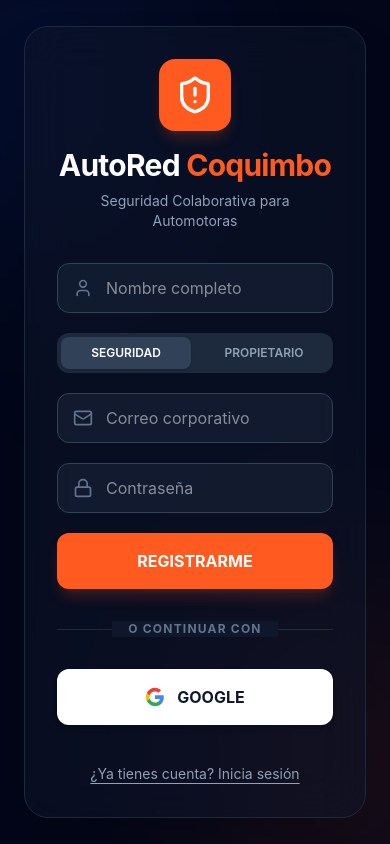
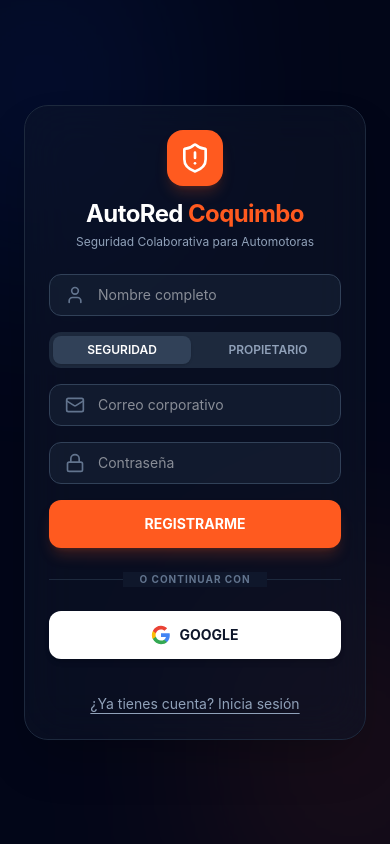
Before and after one commit to armyv7v/autored_coquimbo, a React (Vite) app: page /login in a window 390 px wide. Both pictures are taken after a click on the button "¿No tienes cuenta? Regístrate aquí". Built offline with nearby package versions, Linux system fonts and the light colour scheme; no server answers; the database is empty.

Commit message:
style: optimize login and flash report modal responsiveness for small devices

```diff
--- a/src/components/FlashReport.tsx
+++ b/src/components/FlashReport.tsx
@@ -158,35 +158,35 @@
               animate={{ scale: 1, y: 0, rotateX: 0 }}
               exit={{ scale: 0.8, y: 50, rotateX: 20 }}
               transition={{ type: "spring", damping: 20, stiffness: 300 }}
-              className="bg-slate-900 border border-white/10 w-full max-w-xl rounded-[2.5rem] overflow-hidden shadow-[0_20px_100px_-20px_rgba(220,38,38,0.3)] relative"
+              className="bg-slate-900 border border-white/10 w-full max-w-xl rounded-[2.5rem] flex flex-col max-h-[90vh] overflow-hidden shadow-[0_20px_100px_-20px_rgba(220,38,38,0.3)] relative"
               id="flash-report-panel"
             >
               {/* Premium Glow Effect */}
               <div className="absolute -top-24 -left-24 w-48 h-48 bg-red-600/20 blur-[80px] pointer-events-none" />
               <div className="absolute -bottom-24 -right-24 w-48 h-48 bg-brand-primary/20 blur-[80px] pointer-events-none" />
 
-              <div className="bg-gradient-to-br from-red-600/20 to-transparent p-8 flex items-center justify-between border-b border-white/5">
+              <div className="bg-gradient-to-br from-red-600/20 to-transparent p-6 flex items-center justify-between border-b border-white/5 shrink-0">
                 <div className="flex items-center gap-4">
-                  <div className="bg-red-600 p-3 rounded-2xl shadow-lg shadow-red-600/40 rotate-3">
-                    <AlertTriangle className="w-7 h-7 text-white" />
+                  <div className="bg-red-600 p-2.5 rounded-2xl shadow-lg shadow-red-600/40 rotate-3">
+                    <AlertTriangle className="w-6 h-6 text-white" />
                   </div>
                   <div>
-                    <h2 className="text-2xl font-black text-white tracking-tight">ALERTA FLASH</h2>
-                    <p className="text-red-400/60 text-[10px] font-bold uppercase tracking-[0.2em]">Red de Seguridad Coquimbo</p>
+                    <h2 className="text-xl font-black text-white tracking-tight">ALERTA FLASH</h2>
+                    <p className="text-red-400/60 text-[9px] font-bold uppercase tracking-[0.2em]">Red de Seguridad Coquimbo</p>
                   </div>
                 </div>
                 <button
                   onClick={() => setIsOpen(false)}
-                  className="bg-white/5 hover:bg-white/10 text-slate-400 hover:text-white p-3 rounded-2xl transition-all"
+                  className="bg-white/5 hover:bg-white/10 text-slate-400 hover:text-white p-2.5 rounded-xl transition-all"
                 >
-                  <X className="w-6 h-6" />
+                  <X className="w-5 h-5" />
                 </button>
               </div>
 
-              <form onSubmit={handleSubmit} className="p-8 space-y-8">
+              <form onSubmit={handleSubmit} className="p-6 md:p-8 space-y-6 flex-1 overflow-y-auto custom-scrollbar">
                 <div>
-                  <label className="text-[10px] font-black text-slate-500 uppercase tracking-[0.25em] mb-4 block pl-1">Seleccionar Emergencia</label>
-                  <div className="grid grid-cols-2 md:grid-cols-4 gap-4">
+                  <label className="text-[9px] font-black text-slate-500 uppercase tracking-[0.25em] mb-3 block pl-1">Seleccionar Emergencia</label>
+                  <div className="grid grid-cols-2 md:grid-cols-4 gap-3">
                     {[
                       { id: 'ROBO', label: 'Robo / Asalto', color: 'bg-red-600', icon: ShieldAlert },
                       { id: 'SOSPECHOSO', label: 'Sospechoso', color: 'bg-orange-600', icon: AlertTriangle },
@@ -197,29 +197,29 @@
                         key={item.id}
                         type="button"
                         onClick={() => setType(item.id as any)}
-                        className={`group p-5 rounded-[2rem] border-2 transition-all flex flex-col items-center gap-3 relative overflow-hidden ${type === item.id ? `border-white/50 ${item.color} text-white scale-105 shadow-xl` : 'border-white/5 bg-white/5 text-slate-500 hover:border-white/20 hover:bg-white/10'}`}
+                        className={`group p-4 rounded-[1.5rem] border transition-all flex flex-col items-center gap-2.5 relative overflow-hidden ${type === item.id ? `border-white/30 ${item.color} text-white scale-105 shadow-lg` : 'border-white/5 bg-white/5 text-slate-500 hover:border-white/20 hover:bg-white/10'}`}
                       >
-                        <item.icon className={`w-8 h-8 transition-transform group-hover:rotate-12 ${type === item.id ? 'text-white' : 'text-slate-600'}`} />
-                        <span className="text-[9px] font-black text-center leading-tight uppercase tracking-widest">{item.label}</span>
+                        <item.icon className={`w-7 h-7 transition-transform group-hover:rotate-12 ${type === item.id ? 'text-white' : 'text-slate-600'}`} />
+                        <span className="text-[9px] font-black text-center leading-tight uppercase tracking-wider">{item.label}</span>
                       </button>
                     ))}
                   </div>
                 </div>
 
-                <div className="space-y-6">
+                <div className="space-y-5">
                   <div className="relative group">
                      <textarea
                       placeholder="¿Qué está pasando? Sé breve y específico..."
-                      className="w-full bg-white/5 border border-white/5 rounded-3xl p-6 text-white text-sm focus:outline-none focus:border-red-500/50 focus:bg-white/[0.07] transition-all min-h-[100px] placeholder:text-slate-600"
+                      className="w-full bg-white/5 border border-white/5 rounded-3xl p-5 text-white text-sm focus:outline-none focus:border-red-500/50 focus:bg-white/[0.07] transition-all min-h-[80px] placeholder:text-slate-600"
                       value={description}
                       onChange={(e) => setDescription(e.target.value)}
                     />
-                    <div className="absolute bottom-4 right-4 text-[10px] font-mono text-slate-600">
+                    <div className="absolute bottom-4 right-4 text-[9px] font-mono text-slate-600">
                       {description.length}/500
                     </div>
                   </div>
 
-                  <div className="flex gap-4">
+                  <div className="flex gap-3">
                     <div className="flex-1">
                       <input
                         type="file"
@@ -232,9 +232,9 @@
                       <button
                         type="button"
                         onClick={() => fileInputRef.current?.click()}
-                        className={`w-full h-14 flex items-center justify-center gap-3 rounded-2xl border-2 transition-all text-xs font-black uppercase tracking-widest ${imagePreview ? 'bg-emerald-600/20 border-emerald-500/50 text-emerald-400 shadow-[0_0_20px_rgba(16,185,129,0.2)]' : 'bg-white/5 border-white/5 hover:border-white/20 text-slate-400 select-none'}`}
+                        className={`w-full h-12 flex items-center justify-center gap-3 rounded-2xl border transition-all text-xs font-black uppercase tracking-widest ${imagePreview ? 'bg-emerald-600/20 border-emerald-500/50 text-emerald-400 shadow-[0_0_20px_rgba(16,185,129,0.2)]' : 'bg-white/5 border-white/5 hover:border-white/20 text-slate-400 select-none'}`}
                       >
-                        {imagePreview ? <Check className="w-5 h-5" /> : <Camera className="w-5 h-5" />}
+                        {imagePreview ? <Check className="w-4 h-4" /> : <Camera className="w-4 h-4" />}
                         {imagePreview ? 'Imagen lista' : 'Adjuntar Foto'}
                       </button>
                     </div>
@@ -242,9 +242,9 @@
                     <button
                       type="button"
                       onClick={() => setPickingLocation(true)}
-                      className={`flex-1 h-14 flex items-center justify-center gap-3 rounded-2xl border-2 transition-all text-xs font-black uppercase tracking-widest ${usingGps ? 'bg-blue-600/20 border-blue-500/50 text-blue-400 shadow-[0_0_20px_rgba(59,130,246,0.2)]' : 'bg-white/5 border-white/5 hover:border-white/20 text-slate-400 underline decoration-dotted decoration-slate-700'}`}
+                      className={`flex-1 h-12 flex items-center justify-center gap-3 rounded-2xl border transition-all text-xs font-black uppercase tracking-widest ${usingGps ? 'bg-blue-600/20 border-blue-500/50 text-blue-400 shadow-[0_0_20px_rgba(59,130,246,0.2)]' : 'bg-white/5 border-white/5 hover:border-white/20 text-slate-400 underline decoration-dotted decoration-slate-700'}`}
                     >
-                      <MapPin className="w-5 h-5" />
+                      <MapPin className="w-4 h-4" />
                       {usingGps ? 'Ubicación OK' : 'Fijar Ubicación'}
                     </button>
                   </div>
@@ -253,16 +253,16 @@
                     <motion.div
                       initial={{ opacity: 0, scale: 0.9, y: 10 }}
                       animate={{ opacity: 1, scale: 1, y: 0 }}
-                      className="relative w-full h-40 rounded-[2rem] overflow-hidden border-2 border-white/10 group"
+                      className="relative w-full h-32 rounded-[1.5rem] overflow-hidden border border-white/10 group"
                     >
                       <img src={imagePreview} alt="Preview" className="w-full h-full object-cover transition-transform duration-700 group-hover:scale-110" />
                       <div className="absolute inset-0 bg-gradient-to-t from-black/60 to-transparent opacity-0 group-hover:opacity-100 transition-opacity" />
                       <button
                         type="button"
                         onClick={() => { setImage(null); setImagePreview(null); }}
-                        className="absolute top-4 right-4 bg-red-600 p-2.5 rounded-2xl text-white shadow-xl hover:bg-red-700 active:scale-95 transition-all"
+                        className="absolute top-3 right-3 bg-red-600 p-2 rounded-xl text-white shadow-xl hover:bg-red-700 active:scale-95 transition-all"
                       >
-                        <X className="w-5 h-5" />
+                        <X className="w-4 h-4" />
                       </button>
                     </motion.div>
                   )}
@@ -271,15 +271,15 @@
                 <button
                   type="submit"
                   disabled={loading || !type}
-                  className="w-full group relative h-20 bg-red-600 hover:bg-red-700 disabled:bg-slate-800 disabled:text-slate-600 text-white rounded-[2rem] shadow-2xl shadow-red-600/30 transition-all flex items-center justify-center gap-4 transform active:scale-95 overflow-hidden"
+                  className="w-full group relative h-16 bg-red-600 hover:bg-red-700 disabled:bg-slate-800 disabled:text-slate-600 text-white rounded-2xl shadow-xl shadow-red-600/20 transition-all flex items-center justify-center gap-3 transform active:scale-95 overflow-hidden"
                 >
                   <div className="absolute inset-0 bg-gradient-to-r from-transparent via-white/10 to-transparent -translate-x-full group-hover:animate-[shimmer_2s_infinite]" />
                   {loading ? (
-                    <Loader2 className="w-8 h-8 animate-spin text-white/50" />
+                    <Loader2 className="w-6 h-6 animate-spin text-white/50" />
                   ) : (
                     <>
-                      <Send className="w-6 h-6 group-hover:translate-x-1 group-hover:-translate-y-1 transition-transform" />
-                      <span className="text-xl font-black tracking-tighter italic">ENVIAR ALERTA RED</span>
+                      <Send className="w-5 h-5 group-hover:translate-x-1 group-hover:-translate-y-1 transition-transform" />
+                      <span className="text-lg font-black tracking-tighter italic">ENVIAR ALERTA RED</span>
                     </>
                   )}
                 </button>
--- a/src/components/Login.tsx
+++ b/src/components/Login.tsx
@@ -157,31 +157,31 @@
       <motion.div
         initial={{ opacity: 0, y: 20 }}
         animate={{ opacity: 1, y: 0 }}
-        className="w-full max-w-md bg-slate-900/50 backdrop-blur-xl border border-slate-800 p-8 rounded-3xl shadow-2xl relative z-10"
+        className="w-full max-w-md bg-slate-900/50 backdrop-blur-xl border border-slate-800 p-6 md:p-8 rounded-3xl shadow-2xl relative z-10 max-h-[95vh] overflow-y-auto custom-scrollbar"
       >
-        <div className="flex flex-col items-center mb-8">
-          <div className="bg-brand-primary p-4 rounded-2xl mb-4 shadow-lg shadow-brand-primary/20">
-            <ShieldAlert className="w-10 h-10 text-white" />
+        <div className="flex flex-col items-center mb-6">
+          <div className="bg-brand-primary p-3 rounded-2xl mb-3 shadow-lg shadow-brand-primary/20">
+            <ShieldAlert className="w-8 h-8 text-white" />
           </div>
-          <h1 className="text-3xl font-bold text-white tracking-tight">AutoRed <span className="text-brand-primary">Coquimbo</span></h1>
-          <p className="text-slate-400 text-sm mt-2 text-center px-4">Seguridad Colaborativa para Automotoras</p>
+          <h1 className="text-2xl font-bold text-white tracking-tight">AutoRed <span className="text-brand-primary">Coquimbo</span></h1>
+          <p className="text-slate-400 text-xs mt-1 text-center px-4">Seguridad Colaborativa para Automotoras</p>
         </div>
 
-        <form onSubmit={handleSubmit} className="space-y-5">
+        <form onSubmit={handleSubmit} className="space-y-4">
           <AnimatePresence mode="wait">
             {!isLogin && (
               <motion.div
                 initial={{ opacity: 0, height: 0 }}
                 animate={{ opacity: 1, height: 'auto' }}
                 exit={{ opacity: 0, height: 0 }}
-                className="space-y-5 overflow-hidden"
+                className="space-y-4 overflow-hidden"
               >
                 <div className="relative">
                   <User className="absolute left-4 top-1/2 -translate-y-1/2 w-5 h-5 text-slate-500" />
                   <input
                     type="text"
                     placeholder="Nombre completo"
-                    className="w-full bg-slate-800/50 border border-slate-700 rounded-xl py-3 pl-12 pr-4 text-white focus:outline-none focus:border-brand-primary transition-all"
+                    className="w-full bg-slate-800/50 border border-slate-700 rounded-xl py-2.5 pl-12 pr-4 text-white focus:outline-none focus:border-brand-primary transition-all text-sm"
                     value={name}
                     onChange={(e) => setName(e.target.value)}
                     required
@@ -191,14 +191,14 @@
                     <button
                         type="button"
                         onClick={() => setRole('SECURITY')}
-                        className={`flex-1 py-2 text-xs font-semibold rounded-lg transition-all ${role === 'SECURITY' ? 'bg-slate-700 text-white shadow-sm' : 'text-slate-400'}`}
+                        className={`flex-1 py-1.5 text-xs font-semibold rounded-lg transition-all ${role === 'SECURITY' ? 'bg-slate-700 text-white shadow-sm' : 'text-slate-400'}`}
                     >
                         SEGURIDAD
                     </button>
                     <button
                         type="button"
                         onClick={() => setRole('OWNER')}
-                        className={`flex-1 py-2 text-xs font-semibold rounded-lg transition-all ${role === 'OWNER' ? 'bg-slate-700 text-white shadow-sm' : 'text-slate-400'}`}
+                        className={`flex-1 py-1.5 text-xs font-semibold rounded-lg transition-all ${role === 'OWNER' ? 'bg-slate-700 text-white shadow-sm' : 'text-slate-400'}`}
                     >
                         PROPIETARIO
                     </button>
@@ -212,7 +212,7 @@
             <input
               type="email"
               placeholder="Correo corporativo"
-              className="w-full bg-slate-800/50 border border-slate-700 rounded-xl py-3 pl-12 pr-4 text-white focus:outline-none focus:border-brand-primary transition-all"
+              className="w-full bg-slate-800/50 border border-slate-700 rounded-xl py-2.5 pl-12 pr-4 text-white focus:outline-none focus:border-brand-primary transition-all text-sm"
               value={email}
               onChange={(e) => setEmail(e.target.value)}
               required
@@ -224,7 +224,7 @@
             <input
               type="password"
               placeholder="Contraseña"
-              className="w-full bg-slate-800/50 border border-slate-700 rounded-xl py-3 pl-12 pr-4 text-white focus:outline-none focus:border-brand-primary transition-all"
+              className="w-full bg-slate-800/50 border border-slate-700 rounded-xl py-2.5 pl-12 pr-4 text-white focus:outline-none focus:border-brand-primary transition-all text-sm"
               value={password}
               onChange={(e) => setPassword(e.target.value)}
               required
@@ -235,9 +235,9 @@
             <motion.div
               initial={{ opacity: 0, scale: 0.95 }}
               animate={{ opacity: 1, scale: 1 }}
-              className="text-red-400 text-xs bg-red-400/10 p-4 rounded-lg border border-red-400/20 flex flex-col gap-2"
+              className="text-red-400 text-xs bg-red-400/10 p-3 rounded-lg border border-red-400/20 flex flex-col gap-2"
             >
-              <div className="flex gap-3">
+              <div className="flex gap-2">
                 <Info className="w-4 h-4 shrink-0" />
                 <span>{error}</span>
               </div>
@@ -245,7 +245,7 @@
                 <button
                   type="button"
                   onClick={() => setIsLogin(false)}
-                  className="text-brand-primary font-bold hover:underline self-start ml-7"
+                  className="text-brand-primary font-bold hover:underline self-start ml-6"
                 >
                   Ir a Registro →
                 </button>
@@ -257,7 +257,7 @@
             <motion.div
               initial={{ opacity: 0, scale: 0.95 }}
               animate={{ opacity: 1, scale: 1 }}
-              className="text-emerald-400 text-xs bg-emerald-400/10 p-4 rounded-lg border border-emerald-400/20 flex gap-3"
+              className="text-emerald-400 text-xs bg-emerald-400/10 p-3 rounded-lg border border-emerald-400/20 flex gap-2"
             >
               <Info className="w-4 h-4 shrink-0" />
               <span>{message}</span>
@@ -267,10 +267,10 @@
           <button
             type="submit"
             disabled={loading}
-            className="w-full bg-brand-primary hover:bg-orange-600 text-white font-bold py-4 rounded-xl shadow-lg shadow-brand-primary/20 transition-all transform active:scale-95 flex items-center justify-center"
+            className="w-full bg-brand-primary hover:bg-orange-600 text-white font-bold py-3.5 rounded-xl shadow-lg shadow-brand-primary/20 transition-all transform active:scale-95 flex items-center justify-center text-sm"
           >
             {loading ? (
-              <div className="w-6 h-6 border-2 border-white/30 border-t-white rounded-full animate-spin"></div>
+              <div className="w-5 h-5 border-2 border-white/30 border-t-white rounded-full animate-spin"></div>
             ) : (
               isLogin ? 'INICIAR SESIÓN' : 'REGISTRARME'
             )}
@@ -281,18 +281,18 @@
               <button
                 type="button"
                 onClick={handleResetPassword}
-                className="text-[10px] text-slate-500 hover:text-slate-300 transition-all uppercase tracking-widest font-bold"
+                className="text-[9px] text-slate-500 hover:text-slate-300 transition-all uppercase tracking-widest font-bold"
               >
                 ¿Olvidaste tu contraseña?
               </button>
             </div>
           )}
 
-          <div className="relative my-8">
+          <div className="relative my-6">
             <div className="absolute inset-0 flex items-center">
               <div className="w-full border-t border-slate-800"></div>
             </div>
-            <div className="relative flex justify-center text-xs uppercase">
+            <div className="relative flex justify-center text-[10px] uppercase">
               <span className="bg-slate-900 px-4 text-slate-500 font-bold tracking-widest">O CONTINUAR CON</span>
             </div>
           </div>
@@ -301,7 +301,7 @@
             type="button"
             onClick={handleGoogleLogin}
             disabled={loading}
-            className="w-full bg-white hover:bg-slate-100 text-slate-900 font-bold py-4 rounded-xl shadow-md transition-all transform active:scale-95 flex items-center justify-center gap-3"
+            className="w-full bg-white hover:bg-slate-100 text-slate-900 font-bold py-3.5 rounded-xl shadow-md transition-all transform active:scale-95 flex items-center justify-center gap-2 text-sm"
           >
             <svg className="w-5 h-5" viewBox="0 0 24 24">
               <path
```
